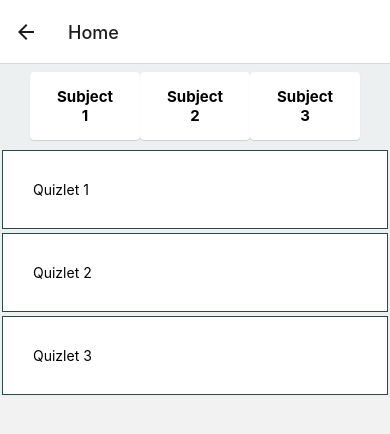
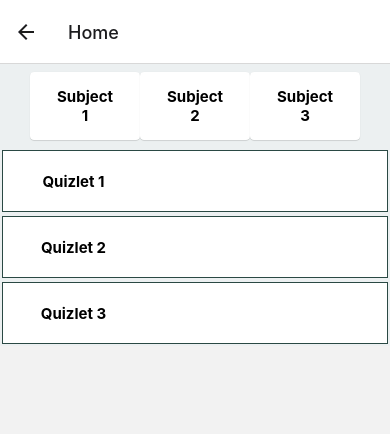
Before and after one commit to otpidusmatar/Class-King-App, a React Native app: screen /Home in a window 390 px wide. Shown: the top 434 px of the page. Built offline with nearby package versions, Linux system fonts and the light colour scheme.

Commit message:
Added onPress Routing to Scroll List

```diff
--- a/Home.jsx
+++ b/Home.jsx
@@ -1,6 +1,7 @@
 import { Component } from 'react';
 import { Text, Pressable, SafeAreaView, StyleSheet, View, ScrollView } from 'react-native';
 import { Card } from 'react-native-paper';
+import { useNavigation } from '@react-navigation/native';
 
 class Subject1Scroll extends Component {
   state = {
@@ -17,7 +18,9 @@
                {
                   this.state.names.map((item, index) => (
                      <View key = {item.id} style = {styles.item}>
-                        <Text>{item.name}</Text>
+                      <Pressable style={styles.buttonForList} onPress={() => this.props.navigation.navigate(item.name)}>
+                        <Text style={styles.buttonLabel}>{item.name}</Text>
+                      </Pressable>
                      </View>
                   ))
                }
@@ -28,10 +31,11 @@
    }
 
 export default function Launch() {
+  const navigation = useNavigation();
   return (
     <SafeAreaView style={styles.container}>
       <View style={styles.buttonBarContainer}>
-      <Card>
+      <Card onPress={() => alert('Hi')}>
         <View style={styles.buttonContainer}>
           <Pressable
               style={styles.button}
@@ -40,7 +44,7 @@
             </Pressable>
           </View>
       </Card>
-      <Card>
+      <Card onPress={() => alert('bye')}>
         <View style={styles.buttonContainer}>
           <Pressable
               style={styles.button}
@@ -49,7 +53,7 @@
           </Pressable>
         </View>
       </Card>
-      <Card>
+      <Card onPress={() => alert('bye')}>
         <View style={styles.buttonContainer}>
           <Pressable
               style={styles.button}
@@ -59,7 +63,7 @@
         </View>
       </Card>
       </View>
-      <Subject1Scroll />
+      <Subject1Scroll navigation={navigation} />
     </SafeAreaView>
   )
 }
@@ -106,6 +110,14 @@
     justifyContent: 'center',
     flexDirection: 'row',
   },
+  buttonForList: {
+    borderRadius: 10,
+    width: '25%',
+    height: '10%',
+    alignItems: 'center',
+    justifyContent: 'center',
+    flexDirection: 'row',
+  },
   buttonLabel: {
     fontSize: 15,
     fontWeight: 'bold',
```
